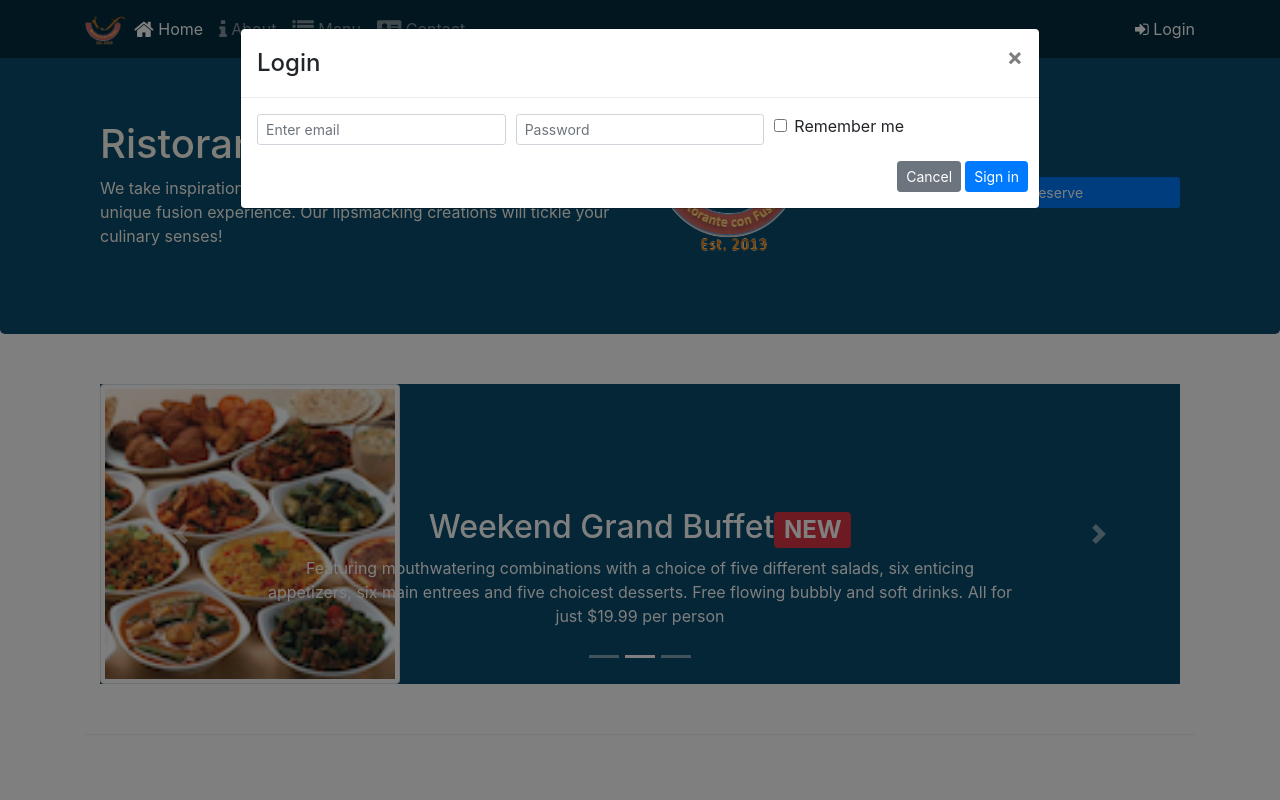
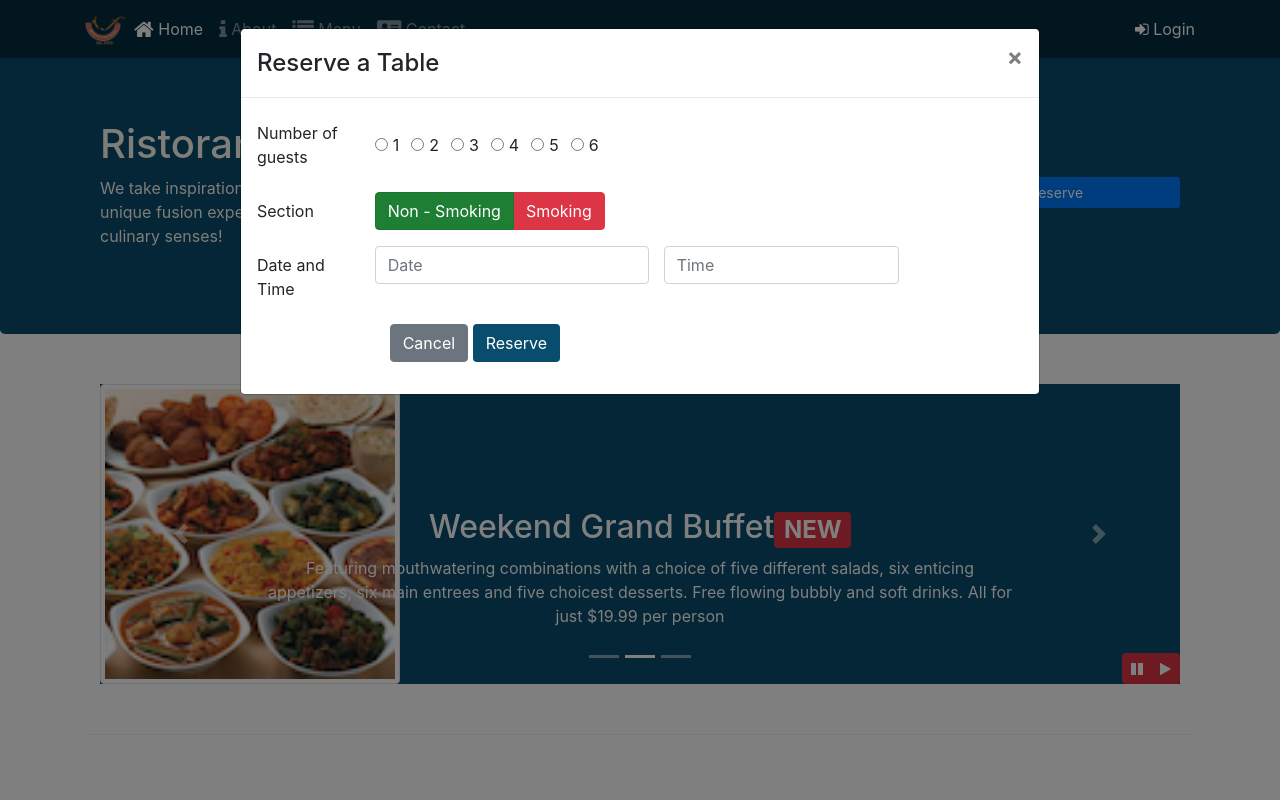
Before and after one commit to rhogonzalez/confusion, a website: page index.html in a window 1280 px wide. Both pictures are taken after a click on the link "Login". Shown: the top 800 px of the page. Drawn offline with nearby package versions, Linux system fonts and the light colour scheme.

Commit message:
Bootstrap jquery

```diff
--- a/css/styles.css
+++ b/css/styles.css
@@ -65,3 +65,9 @@ html {
     left: 0;
     min-height: 300px;
 }
+#carouselButton {
+    right:0px;
+    position: absolute;
+    bottom: 0px;
+    z-index: 1;
+}
--- a/index.html
+++ b/index.html
@@ -46,33 +46,74 @@
             <!-- Modal content-->
             <div class="modal-content">
                 <div class="modal-header">
-                    <h4 class="modal-title">Login </h4>
+                    <h4 class="modal-title">Reserve a Table </h4>
                     <button type="button" class="close" data-dismiss="modal">&times;</button>
                 </div>
                 <div class="modal-body">
-                    <form>
-                        <div class="form-row">
-                            <div class="form-group col-sm-4">
-                                    <label class="sr-only" for="exampleInputEmail3">Email address</label>
-                                    <input type="email" class="form-control form-control-sm mr-1" id="exampleInputEmail3" placeholder="Enter email">
-                            </div>
-                            <div class="form-group col-sm-4">
-                                <label class="sr-only" for="exampleInputPassword3">Password</label>
-                                <input type="password" class="form-control form-control-sm mr-1" id="exampleInputPassword3" placeholder="Password">
-                            </div>
-                            <div class="col-sm-auto">
-                                <div class="form-check">
-                                    <input class="form-check-input" type="checkbox">
-                                    <label class="form-check-label"> Remember me
+
+                        <form id="reserveForm">
+                            <div class="form-group row">
+                                <label for="guests" class="col-md-2 col-form-label">Number of guests</label>
+                                <div class="form-check-inline">
+                                    <label class="form-check-label">
+                                        <input type="radio" class="form-check-input" name="optradio">1
                                     </label>
                                 </div>
+                                <div class="form-check-inline">
+                                    <label class="form-check-label">
+                                        <input type="radio" class="form-check-input" name="optradio">2
+                                    </label>
+                                </div>
+                                <div class="form-check-inline disabled">
+                                    <label class="form-check-label">
+                                        <input type="radio" class="form-check-input" name="optradio" >3
+                                    </label>
+                                </div>
+                                <div class="form-check-inline">
+                                    <label class="form-check-label">
+                                        <input type="radio" class="form-check-input" name="optradio">4
+                                    </label>
+                                </div>
+                                <div class="form-check-inline">
+                                    <label class="form-check-label">
+                                        <input type="radio" class="form-check-input" name="optradio">5
+                                    </label>
+                                </div>
+                                <div class="form-check-inline disabled">
+                                    <label class="form-check-label">
+                                        <input type="radio" class="form-check-input" name="optradio" >6
+                                    </label>
+                                </div>
+
                             </div>
-                        </div>
-                        <div class="form-row">
-                            <button type="button" class="btn btn-secondary btn-sm ml-auto" data-dismiss="modal">Cancel</button>
-                            <button type="submit" class="btn btn-primary btn-sm ml-1">Sign in</button>
-                        </div>
-                    </form>
+                            <div class="form-group row">
+                                <label class="col-md-2 col-form-label">Section</label>
+                                <div class="btn-group btn-group-toggle" data-toggle="buttons">
+                                    <label class="btn btn-success active">
+                                      <input type="radio" name="options" id="option1" autocomplete="off" checked> Non - Smoking
+                                    </label>
+                                    <label class="btn btn-danger">
+                                      <input type="radio" name="options" id="option2" autocomplete="off"> Smoking
+                                    </label>
+                                  </div>
+                            </div>
+                            <div class="form-group row">
+                                <label class="col-md-2 col-form-label">Date and Time</label>
+                                <div class="">
+                                    <input type="text" class="form-control" id="date" name="date" placeholder="Date">
+                                </div>
+                                <div class="col-md-4">
+                                    <input type="text" class="form-control" id="time" name="time" placeholder="Time">
+                                </div>
+                            </div>
+                            <div class="form-group row">
+                                <div class="offset-md-2 col-md-10">
+                                    <button type="button" class="btn btn-secondary  ml-auto" data-dismiss="modal">Cancel</button>
+                                    <button type="submit" class="btn bg-petr text-white">Reserve</button>
+                                </div>
+                            </div>
+                        </form>
+
                 </div>
             </div>
         </div>
@@ -90,8 +131,8 @@
                     <img src="img/logo.png" class="img-fluid">
                 </div>
                 <div class="col-sm-3 align-self-center">
-                    <a class="btn btn-block bg-primary btn-sm text-white" href="#reserveForm" data-toggle="tooltip" data-html="true"  title="Or Call us at  <br><strong>+852 12345678</strong>"
-                        data-placement="bottom">Reserve</a>
+                    <a class="btn btn-block bg-primary btn-sm text-white" href="#reserveForm" data-toggle="modal" data-target="#loginModal"
+                        >Reserve</a>
                 </div>
             </div>
         </div>
@@ -148,6 +189,14 @@
                         <a class="carousel-control-next" href="#mycarousel" role="button" data-slide="next">
                             <span class="carousel-control-next-icon"></span>
                         </a>
+                        <div class="btn-group" id="carouselButton">
+                            <button class="btn btn-danger btn-sm" id="carousel-pause">
+                                <span class="fa fa-pause"></span>
+                            </button>
+                            <button class="btn btn-danger btn-sm" id="carousel-play">
+                                <span class="fa fa-play"></span>
+                            </button>
+                        </div>
                     </div>
                 </div>
              </div>
@@ -212,68 +261,7 @@
             </div>
         </div>
 
-        <div class="row row-content align-items-center">
-            <div class="col-sm-8 mx-auto">
-                <div class="card">
-                    <h3 class="card-header bg-petr text-white">Reserve a Table</h3>
-                    <div class="card-body">
-                        <form id="reserveForm">
-                            <div class="form-group row">
-                                <label for="guests" class="col-md-2 col-form-label">Number of guests</label>
-                                <div class="form-check-inline">
-                                    <label class="form-check-label">
-                                        <input type="radio" class="form-check-input" name="optradio">1
-                                    </label>
-                                </div>
-                                <div class="form-check-inline">
-                                    <label class="form-check-label">
-                                        <input type="radio" class="form-check-input" name="optradio">2
-                                    </label>
-                                </div>
-                                <div class="form-check-inline disabled">
-                                    <label class="form-check-label">
-                                        <input type="radio" class="form-check-input" name="optradio" >3
-                                    </label>
-                                </div>
-                                <div class="form-check-inline">
-                                    <label class="form-check-label">
-                                        <input type="radio" class="form-check-input" name="optradio">4
-                                    </label>
-                                </div>
-                                <div class="form-check-inline">
-                                    <label class="form-check-label">
-                                        <input type="radio" class="form-check-input" name="optradio">5
-                                    </label>
-                                </div>
-                                <div class="form-check-inline disabled">
-                                    <label class="form-check-label">
-                                        <input type="radio" class="form-check-input" name="optradio" >6
-                                    </label>
-                                </div>
 
-                            </div>
-                            <div class="form-group row">
-                                <label class="col-md-2 col-form-label">Date and Time</label>
-                                <div class="col-md-4">
-                                    <input type="text" class="form-control" id="date" name="date" placeholder="Date">
-                                </div>
-                                <div class="col-md-4">
-                                    <input type="text" class="form-control" id="time" name="time" placeholder="Time">
-                                </div>
-                            </div>
-                            <div class="form-group row">
-                                <div class="offset-md-2 col-md-10">
-                                    <button type="submit" class="btn bg-petr text-white">Reserve</button>
-                                </div>
-                            </div>
-                        </form>
-                    </div>
-
-                    <div class="col-12 col-md">
-                    </div>
-                </div>
-            </div>
-        </div>
 
         <footer class="footer">
             <div class="container">
@@ -329,7 +317,13 @@
         <script src="node_modules/bootstrap/dist/js/bootstrap.min.js"></script>
         <script>
             $(document).ready(function(){
-                $('[data-toggle="tooltip"]').tooltip();
+                $("#mycarousel").carousel( { interval: 2000 } );
+                $("#carousel-pause").click(function(){
+                    $("#mycarousel").carousel('pause');
+                });
+                $("#carousel-play").click(function(){
+                    $("#mycarousel").carousel('cycle');
+                });
             });
         </script>
 </body>
```
